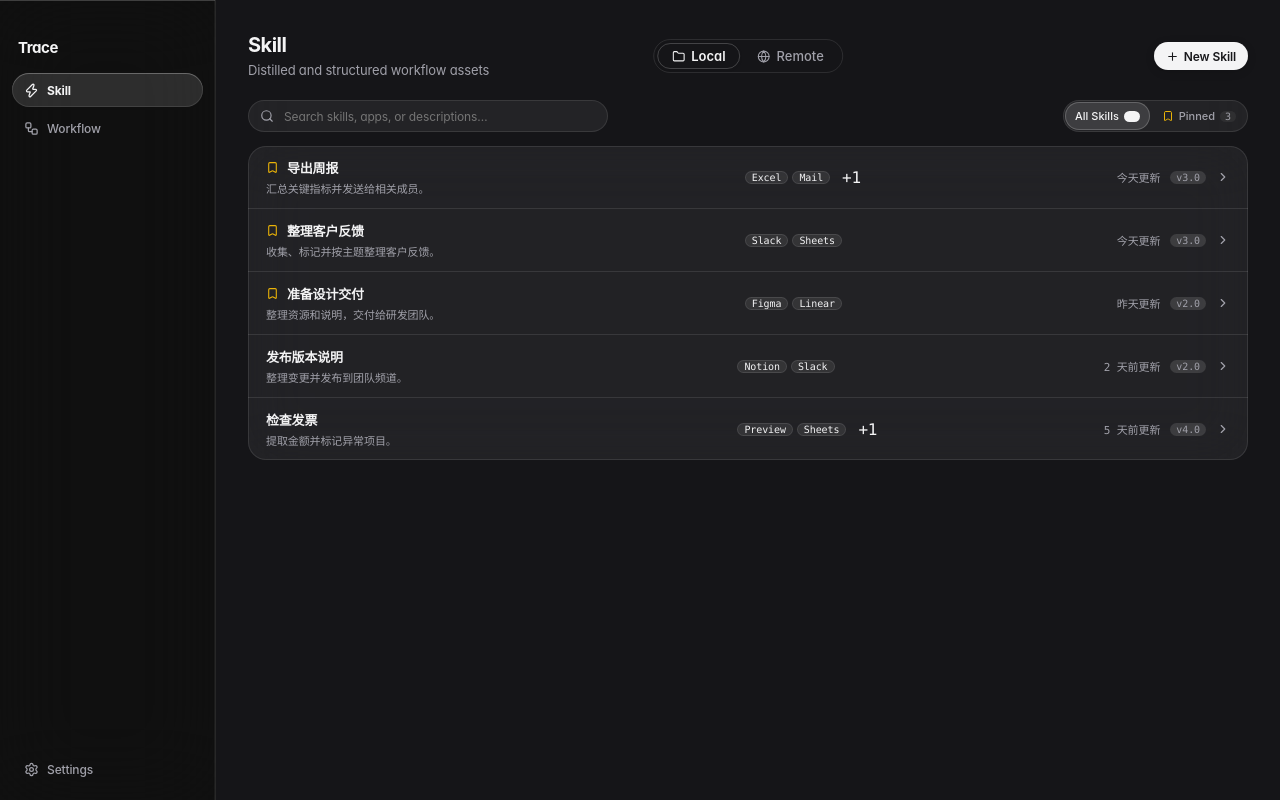
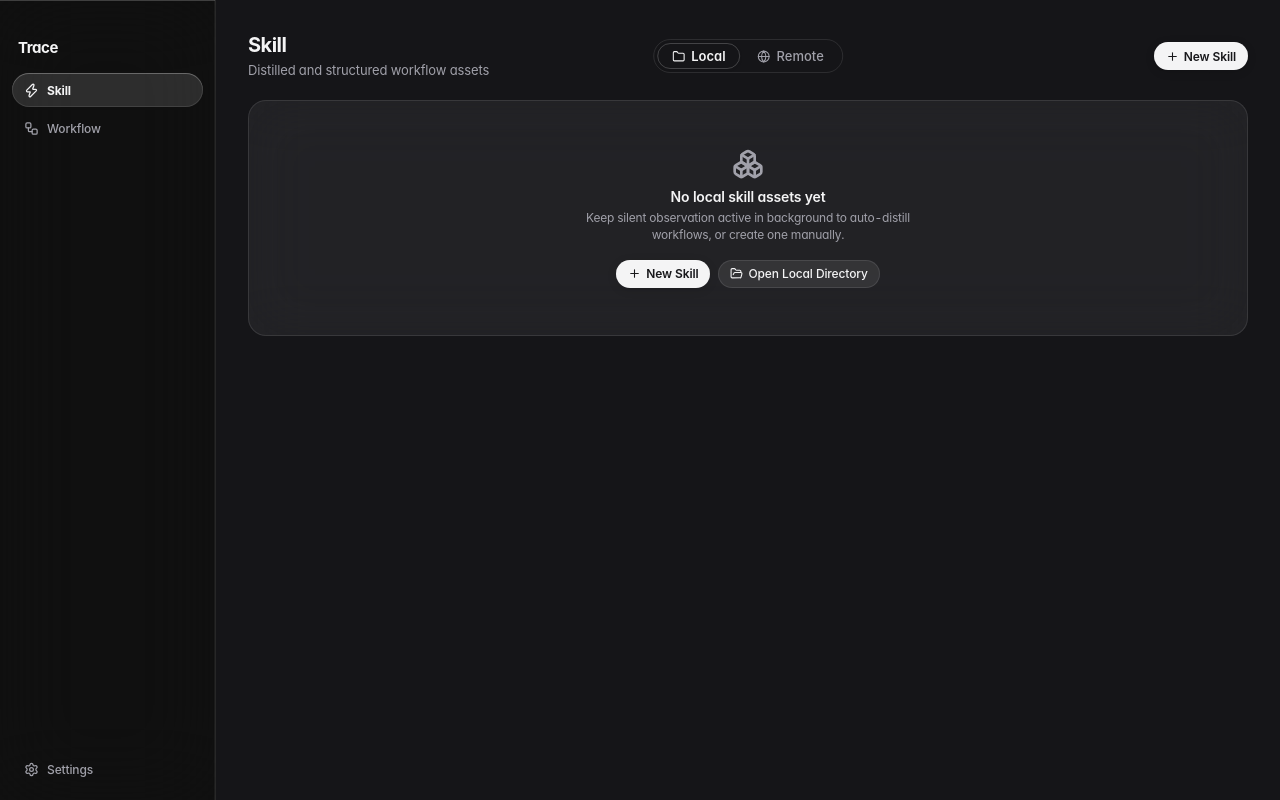
Before and after one commit to overdev-l/workflow-skill, a React (Vite) app in the folder apps/desktop/: page / in a window 1280 px wide. Built offline with nearby package versions, Linux system fonts and the light colour scheme.

Commit message:
feat(data): remove mock/fake data, persist local skills to ~/.trace/skills and add real empty states

```diff
--- a/apps/desktop/electron/preload.ts
+++ b/apps/desktop/electron/preload.ts
@@ -16,6 +16,9 @@ contextBridge.exposeInMainWorld('workflowSkill', {
   selectStoragePath: () => ipcRenderer.invoke('system:select-storage-path') as Promise<string | null>,
   resetStoragePath: () => ipcRenderer.invoke('system:reset-storage-path') as Promise<string>,
   openPathInFinder: (targetPath: string) => ipcRenderer.invoke('system:open-path', targetPath) as Promise<void>,
+  loadLocalSkills: () => ipcRenderer.invoke('system:load-local-skills') as Promise<any[]>,
+  saveLocalSkill: (skill: any) => ipcRenderer.invoke('system:save-local-skill', skill) as Promise<boolean>,
+  deleteLocalSkill: (skillId: string) => ipcRenderer.invoke('system:delete-local-skill', skillId) as Promise<boolean>,
   onRecorderMessage: (listener: (message: RecorderEnvelope) => void) => {
     const handler = (_event: Electron.IpcRendererEvent, message: RecorderEnvelope) => listener(message)
     ipcRenderer.on('recorder:message', handler)
--- a/apps/desktop/src/App.tsx
+++ b/apps/desktop/src/App.tsx
@@ -48,13 +48,10 @@ import {
   X,
   Zap,
 } from 'lucide-react'
-import {
-  demoSkills,
-  feedbackWorkflow,
-  reportWorkflow,
-  type Skill,
-  type Workflow,
-  type WorkflowNode,
+import type {
+  Skill,
+  Workflow,
+  WorkflowNode,
 } from '@workflow-skill/workflow-model'
 import type {
   CaptureEvent,
@@ -67,8 +64,6 @@ import { useI18n, type Locale, type TranslationKeys } from './i18n'
 type View = 'skills' | 'workflows'
 type SettingsTab = 'general' | 'shortcuts' | 'permissions' | 'about'
 export type ThemeMode = 'dark' | 'light' | 'system'
-
-const initialDiscoveries = [reportWorkflow, feedbackWorkflow]
 
 interface ActiveDetailState {
   workflow: Workflow
@@ -332,55 +327,6 @@ function WorkflowsOverviewPage({
 /* =========================================================================
    Level 1: Skills Overview (Clean Flat Table & Segmented Filter)
    ========================================================================= */
-interface RemoteSkillItem {
-  id: string
-  name: string
-  description: string
-  apps: string[]
-  author: string
-  version: string
-  category: 'dev' | 'office'
-}
-
-const demoRemoteSkills: RemoteSkillItem[] = [
-  {
-    id: 'remote_git_flow',
-    name: 'Git 变更分析与 PR 自动化工作流',
-    description: '监听本地代码提交，提取关键差异并自动生成规范化 Commit 与 PR 摘要',
-    apps: ['Terminal', 'VS Code', 'GitHub'],
-    author: '@trace/devtools',
-    version: '1.2.0',
-    category: 'dev',
-  },
-  {
-    id: 'remote_figma_react',
-    name: 'Figma 设计稿转 React & Tailwind 组件',
-    description: '捕获 Figma 选区图层与设计变量，在本地 IDE 自动生成标准化前端组件',
-    apps: ['Figma', 'VS Code', 'Chrome'],
-    author: '@trace/design',
-    version: '2.0.0',
-    category: 'dev',
-  },
-  {
-    id: 'remote_daily_meeting',
-    name: '团队每日站会纪要与任务派发',
-    description: '录制站会重点，自动提取待办事项并同步至 Jira / 飞书项目看板',
-    apps: ['Lark', 'Notion', 'Linear'],
-    author: '@trace/productivity',
-    version: '1.0.4',
-    category: 'office',
-  },
-  {
-    id: 'remote_pdf_extractor',
-    name: '财务发票与 PDF 表格智能清洗提取',
-    description: '识别多页 PDF 票据中的表格与金额明细，清洗后结构化导入电子表格',
-    apps: ['Preview', 'Excel', 'Browser'],
-    author: '@trace/finance',
-    version: '1.1.0',
-    category: 'office',
-  },
-]
-
 function SkillsOverviewPage({
   skills,
   onOpenDetail,
@@ -397,7 +343,6 @@ function SkillsOverviewPage({
   const [query, setQuery] = useState('')
   const [filterMode, setFilterMode] = useState<'all' | 'pinned'>('all')
   const [remoteCategory, setRemoteCategory] = useState<'all' | 'dev' | 'office'>('all')
-  const [installedRemoteIds, setInstalledRemoteIds] = useState<Record<string, boolean>>({})
 
   const filteredSkills = useMemo(() => {
     const q = query.trim().toLowerCase()
@@ -409,21 +354,14 @@ function SkillsOverviewPage({
     })
   }, [skills, query, filterMode])
 
-  const filteredRemoteSkills = useMemo(() => {
-    const q = query.trim().toLowerCase()
-    return demoRemoteSkills.filter((item) => {
-      if (remoteCategory !== 'all' && item.category !== remoteCategory) return false
-      if (!q) return true
-      const searchStr = `${item.name} ${item.description} ${item.apps.join(' ')} ${item.author}`.toLowerCase()
-      return searchStr.includes(q)
-    })
-  }, [query, remoteCategory])
-
   const pinnedCount = useMemo(() => skills.filter((s) => s.pinned).length, [skills])
 
-  const handleInstallRemote = (item: RemoteSkillItem) => {
-    setInstalledRemoteIds((prev) => ({ ...prev, [item.id]: true }))
-    notify?.(`${item.name} · ${t.skills.remoteInstalled}`)
+  const handleOpenLocalDir = () => {
+    if (window.workflowSkill?.getStoragePath && window.workflowSkill?.openPathInFinder) {
+      window.workflowSkill.getStoragePath().then((root) => {
+        void window.workflowSkill?.openPathInFinder?.(root)
+      }).catch(() => {})
+    }
   }
 
   return (
@@ -488,6 +426,7 @@ function SkillsOverviewPage({
       {skillTab === 'local' ? (
         <>
           {/* Local Tab: Filter Row: Floating Capsule Search Box & Flat Segmented Tab */}
+          {skills.length > 0 ? (
             <div className="filter-toolbar-row stagger-item">
               <label className="search-capsule-box">
                 <Search size={14} />
@@ -524,6 +463,7 @@ function SkillsOverviewPage({
                 </button>
               </div>
             </div>
+          ) : null}
 
           {/* Local Skills List Container */}
           <div className="flat-table-wrap stagger-item">
@@ -566,10 +506,32 @@ function SkillsOverviewPage({
                 </div>
               ))}
 
-              {filteredSkills.length === 0 ? (
+              {skills.length > 0 && filteredSkills.length === 0 ? (
                 <div className="clean-empty-state">
                   <Search size={24} className="empty-icon" />
                   <p>{t.skills.emptySearch}</p>
+                </div>
+              ) : null}
+
+              {skills.length === 0 ? (
+                <div className="clean-empty-state">
+                  <Boxes size={32} className="empty-icon" />
+                  <h3>{t.skills.emptyLocalTitle}</h3>
+                  <p>{t.skills.emptyLocalDesc}</p>
+                  <div className="empty-state-actions">
+                    <button type="button" className="btn btn--primary btn--capsule" onClick={onNewSkill}>
+                      <Plus size={13} />
+                      <span>{t.skills.newSkill}</span>
+                    </button>
+                    <button
+                      type="button"
+                      className="btn btn--secondary btn--capsule"
+                      onClick={handleOpenLocalDir}
+                    >
+                      <FolderOpen size={13} />
+                      <span>{t.skills.openLocalDirBtn}</span>
+                    </button>
+                  </div>
                 </div>
               ) : null}
             </div>
@@ -598,108 +560,24 @@ function SkillsOverviewPage({
             </button>
           </div>
 
-          {/* Remote Filter Toolbar */}
-          <div className="filter-toolbar-row stagger-item">
-            <label className="search-capsule-box">
-              <Search size={14} />
-              <input
-                value={query}
-                onChange={(e) => setQuery(e.target.value)}
-                placeholder={t.skills.remoteSearchPlaceholder}
-              />
-              {query ? (
-                <button type="button" className="clear-search-btn" onClick={() => setQuery('')}>
-                  <X size={13} />
-                </button>
-              ) : null}
-            </label>
-
-            {/* Remote Category Switcher */}
-            <div className="flat-segmented-filter">
-              <button
-                type="button"
-                className={`filter-pill-tab ${remoteCategory === 'all' ? 'is-active' : ''}`}
-                onClick={() => setRemoteCategory('all')}
-              >
-                <span>{t.skills.remoteTagAll}</span>
-                <span className="filter-count-badge font-mono">{demoRemoteSkills.length}</span>
-              </button>
-              <button
-                type="button"
-                className={`filter-pill-tab ${remoteCategory === 'dev' ? 'is-active' : ''}`}
-                onClick={() => setRemoteCategory('dev')}
-              >
-                <span>{t.skills.remoteTagDev}</span>
-              </button>
-              <button
-                type="button"
-                className={`filter-pill-tab ${remoteCategory === 'office' ? 'is-active' : ''}`}
-                onClick={() => setRemoteCategory('office')}
-              >
-                <span>{t.skills.remoteTagOffice}</span>
-              </button>
-            </div>
-          </div>
-
-          {/* Remote Skills List Container */}
+          {/* Remote Skills Clean Empty State */}
           <div className="flat-table-wrap stagger-item">
             <div className="flat-rows-list">
-              {filteredRemoteSkills.map((item, idx) => {
-                const isInstalled = Boolean(installedRemoteIds[item.id])
-                return (
-                  <div
-                    key={item.id}
-                    className="flat-row flat-row--remote"
-                    style={{ animationDelay: `${idx * 20}ms` }}
-                  >
-                    <div className="flat-row__left">
-                      <div className="flat-title-row">
-                        <strong className="flat-row-title">{item.name}</strong>
-                      </div>
-                      <span className="flat-row-desc">{item.description}</span>
-                    </div>
-
-                    <div className="flat-row__middle">
-                      <div className="app-chips-row">
-                        {item.apps.map((a) => (
-                          <span key={a} className="app-capsule-chip font-mono">
-                            {a}
-                          </span>
-                        ))}
-                      </div>
-                      <span className="remote-author-tag font-mono">{item.author}</span>
-                    </div>
-
-                    <div className="flat-row__right">
-                      <span className="pinned-ver-pill font-mono">{t.skills.remoteVersion(item.version)}</span>
-                      <button
-                        type="button"
-                        className={`btn btn--capsule btn--sm ${isInstalled ? 'btn--secondary' : 'btn--primary'}`}
-                        onClick={() => handleInstallRemote(item)}
-                      >
-                        {isInstalled ? (
-                          <>
-                            <Check size={12} />
-                            <span>{t.skills.remoteInstalled}</span>
-                          </>
-                        ) : (
-                          <>
-                            <Download size={12} />
-                            <span>{t.skills.remoteInstallBtn}</span>
-                          </>
-                        )}
-                      </button>
-                    </div>
-                  </div>
-                )
-              })}
-
-              {filteredRemoteSkills.length === 0 ? (
               <div className="clean-empty-state">
-                  <Search size={24} className="empty-icon" />
-                  <p>{t.skills.emptySearch}</p>
-                </div>
-              ) : null}
+                <Globe size={32} className="empty-icon" />
+                <h3>{t.skills.emptyRemoteTitle}</h3>
+                <p>{t.skills.emptyRemoteDesc}</p>
+                <div className="empty-state-actions">
+                  <button
+                    type="button"
+                    className="btn btn--secondary btn--capsule"
+                    onClick={() => notify?.(t.skills.remoteComingSoonToast)}
+                  >
+                    <Sliders size={13} />
+                    <span>{t.skills.remoteConfigureBtn}</span>
+                  </button>
+                </div>
+              </div>
             </div>
           </div>
         </>
@@ -2111,9 +1989,26 @@ export function App() {
     workflow: Workflow | null
   }>({ open: false, skillName: '', workflow: null })
 
-  // Dynamic Skills & Discoveries in State
-  const [skills, setSkills] = useState<Skill[]>(demoSkills)
-  const [discoveries, setDiscoveries] = useState<Workflow[]>(initialDiscoveries)
+  // Real Dynamic Skills & Discoveries in State (Zero Fake Data)
+  const [skills, setSkills] = useState<Skill[]>([])
+  const [discoveries, setDiscoveries] = useState<Workflow[]>([])
+
+  useEffect(() => {
+    let active = true
+    if (window.workflowSkill?.loadLocalSkills) {
+      window.workflowSkill
+        .loadLocalSkills()
+        .then((loaded) => {
+          if (active && Array.isArray(loaded)) {
+            setSkills(loaded)
+          }
+        })
+        .catch(() => {})
+    }
+    return () => {
+      active = false
+    }
+  }, [])
 
   // Active Level-2 Workflow Detail State
   const [activeDetail, setActiveDetail] = useState<ActiveDetailState | null>(null)
@@ -2292,10 +2187,6 @@ export function App() {
   const handleSaveWorkflow = (wf: Workflow) => {
     setSavedWorkflowIds((prev) => ({ ...prev, [wf.id]: true }))
 
-    // Add to skills state if not already there
-    setSkills((prev) => {
-      const existing = prev.find((s) => s.id === wf.id)
-      if (existing) return prev
     const appList = Array.from(new Set(wf.nodes.map((n) => n.app).filter((a): a is string => Boolean(a))))
     const newSk: Skill = {
       id: wf.id,
@@ -2308,8 +2199,17 @@ export function App() {
       workflow: wf,
       updatedLabel: '刚刚',
     }
+
+    setSkills((prev) => {
+      const existing = prev.find((s) => s.id === wf.id)
+      if (existing) return prev
       return [newSk, ...prev]
     })
+
+    if (window.workflowSkill?.saveLocalSkill) {
+      void window.workflowSkill.saveLocalSkill(newSk)
+    }
+
     setToast(t.workflows.savedToast(wf.name))
   }
 
@@ -2344,6 +2244,9 @@ export function App() {
       updatedLabel: '刚刚',
     }
     setSkills((prev) => [newSkill, ...prev])
+    if (window.workflowSkill?.saveLocalSkill) {
+      void window.workflowSkill.saveLocalSkill(newSkill)
+    }
     setNewSkillOpen(false)
     setToast(t.skills.createdToast(name))
   }
--- a/apps/desktop/src/app.css
+++ b/apps/desktop/src/app.css
@@ -1853,6 +1853,15 @@ pre {
   margin: 0;
   font-size: 0.75rem;
   color: var(--color-muted);
+  max-width: 380px;
+  line-height: 1.45;
+}
+
+.empty-state-actions {
+  display: flex;
+  align-items: center;
+  gap: 8px;
+  margin-top: 16px;
 }
 
 /* Floating Capsule Toast */
--- a/apps/desktop/src/i18n.tsx
+++ b/apps/desktop/src/i18n.tsx
@@ -39,6 +39,11 @@ export const translations = {
       confirmCreateBtn: '确认创建',
       createdToast: (name: string) => `已创建“${name}”`,
       emptySearch: '未搜索到匹配的 Skill 资产',
+      emptyLocalTitle: '暂无本地 Skill 资产',
+      emptyLocalDesc: '在后台保持静默观察以自动沉淀高频操作，或点击上方「新建 Skill」创建资产模板。',
+      openLocalDirBtn: '打开本地存储目录',
+      emptyRemoteTitle: '暂无远程 Skill 资产',
+      emptyRemoteDesc: '尚未配置远程 Skill 仓库源。后续配置后可一键同步与发现团队自动化资产。',
 
       remoteLibraryTitle: '远程 Skill 资产库',
       remoteLibrarySub: '探索、同步与分发跨应用自动化操作模式',
@@ -291,6 +296,11 @@ export const translations = {
       confirmCreateBtn: 'Create Skill',
       createdToast: (name: string) => `Created “${name}”`,
       emptySearch: 'No matching skills found',
+      emptyLocalTitle: 'No local skill assets yet',
+      emptyLocalDesc: 'Keep silent observation active in background to auto-distill workflows, or create one manually.',
+      openLocalDirBtn: 'Open Local Directory',
+      emptyRemoteTitle: 'No remote skill assets yet',
+      emptyRemoteDesc: 'No remote skill source configured yet. Connect a remote repository to sync assets.',
 
       remoteLibraryTitle: 'Remote Skill Hub',
       remoteLibrarySub: 'Discover, sync, and distribute cross-app automation patterns',
--- a/apps/desktop/src/vite-env.d.ts
+++ b/apps/desktop/src/vite-env.d.ts
@@ -18,6 +18,9 @@ declare global {
       selectStoragePath?: () => Promise<string | null>
       resetStoragePath?: () => Promise<string>
       openPathInFinder?: (targetPath: string) => Promise<void>
+      loadLocalSkills?: () => Promise<any[]>
+      saveLocalSkill?: (skill: any) => Promise<boolean>
+      deleteLocalSkill?: (skillId: string) => Promise<boolean>
       onRecorderMessage: (listener: (message: RecorderEnvelope) => void) => () => void
     }
   }
```
Also changed, not shown: apps/desktop/electron/main.ts (+51 -1 lines). Lines whose indentation alone changed are shown as unchanged.
